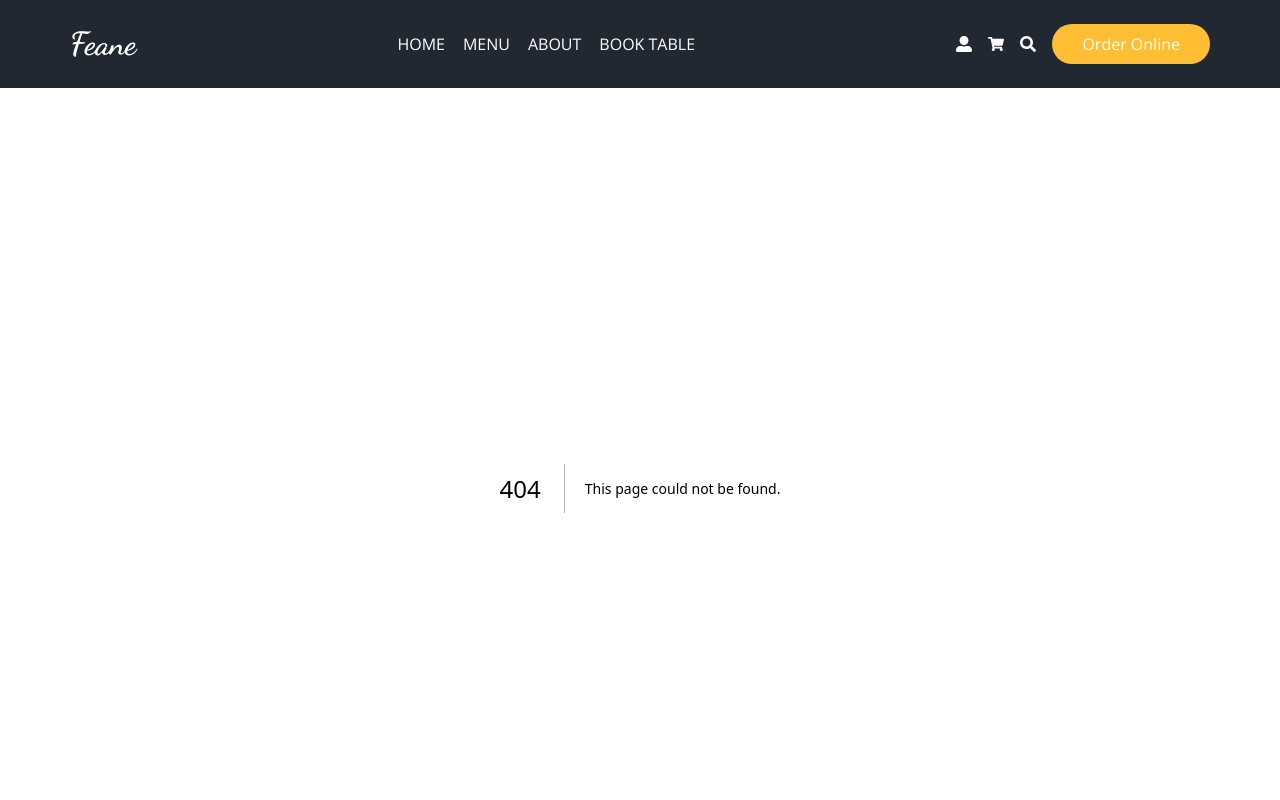
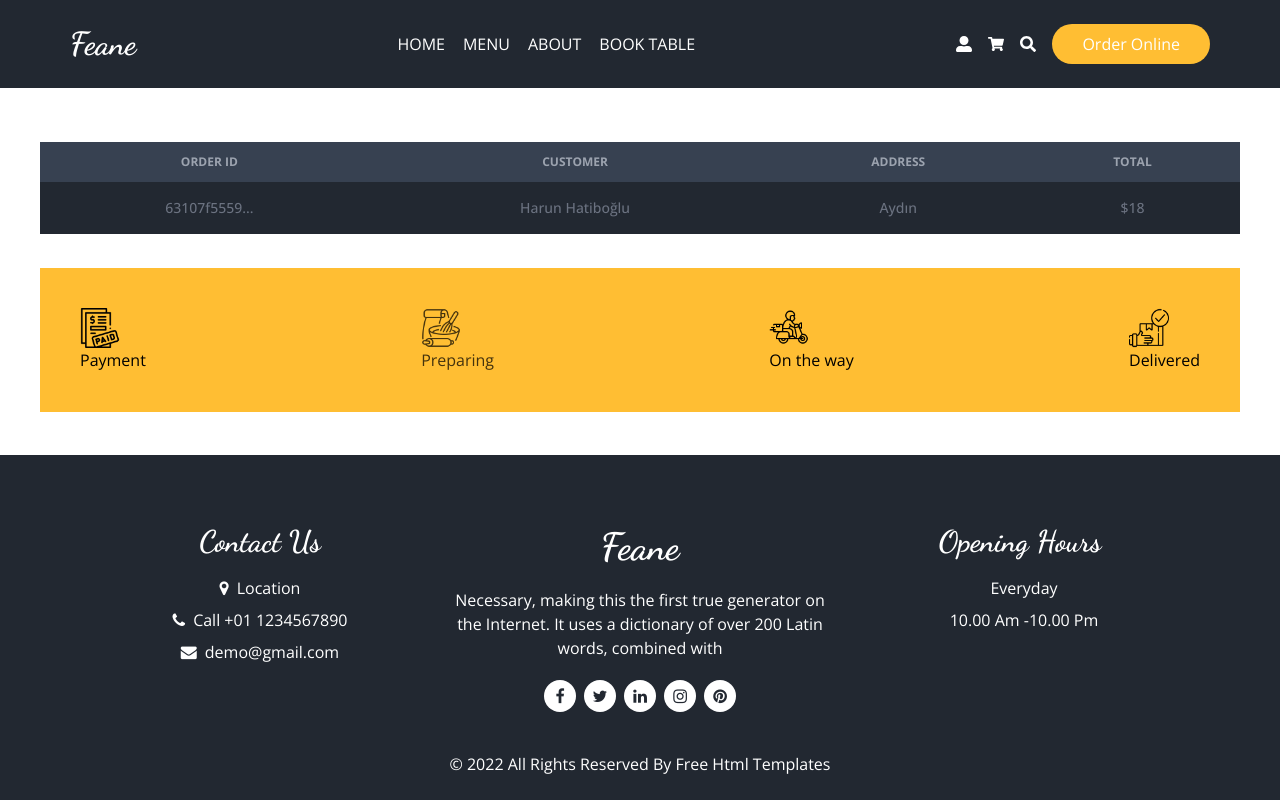
Before and after one commit to Harhat18/food-ordering, a Next.js app: page /order in a window 1280 px wide. Before the commit this address had no page. Shown: the top 800 px of the page. Built offline with nearby package versions, Linux system fonts and the light colour scheme.

Commit message:
add commit order page

```diff
--- /dev/null
+++ b/pages/order/index.jsx
@@ -0,0 +1,90 @@
+import Image from "next/image";
+
+const Order = () => {
+  return (
+    <div className="overflow-x-auto">
+      <div className="min-h-[calc(100vh_-_433px)] flex  justify-center items-center flex-col p-10  min-w-[1000px]">
+        <div className=" flex items-center flex-1  w-full max-h-28">
+          <table className="w-full text-sm text-center text-gray-500">
+            <thead className="text-xs text-gray-400 uppercase bg-gray-700">
+              <tr>
+                <th scope="col" className="py-3 px-6">
+                  ORDER ID
+                </th>
+                <th scope="col" className="py-3 px-6">
+                  CUSTOMER
+                </th>
+                <th scope="col" className="py-3 px-6">
+                  ADDRESS
+                </th>
+                <th scope="col" className="py-3 px-6">
+                  TOTAL
+                </th>
+              </tr>
+            </thead>
+            <tbody>
+              <tr className="transition-all bg-secondary border-gray-700 hover:bg-primary ">
+                <td className="py-4 px-6 font-medium whitespace-nowrap hover:text-white flex items-center gap-x-1 justify-center">
+                  63107f5559...
+                </td>
+                <td className="py-4 px-6 font-medium whitespace-nowrap hover:text-white">
+                  Harun Hatiboğlu
+                </td>
+                <td className="py-4 px-6 font-medium whitespace-nowrap hover:text-white">
+                  Aydın
+                </td>
+                <td className="py-4 px-6 font-medium whitespace-nowrap hover:text-white">
+                  $18
+                </td>
+              </tr>
+            </tbody>
+          </table>
+        </div>
+        <div className="flex justify-between w-full p-10 bg-primary mt-6">
+          <div className="relative flex flex-col">
+            <Image
+              src="/images/paid.png"
+              alt=""
+              width={40}
+              height={40}
+              objectFit="contain"
+            />
+            <span>Payment</span>
+          </div>
+          <div className="relative flex flex-col animate-pulse">
+            <Image
+              src="/images/bake.png"
+              alt=""
+              width={40}
+              height={40}
+              objectFit="contain"
+            />
+            <span>Preparing</span>
+          </div>
+          <div className="relative flex flex-col">
+            <Image
+              src="/images/bike.png"
+              alt=""
+              width={40}
+              height={40}
+              contain
+            />
+            <span>On the way</span>
+          </div>
+          <div className="relative flex flex-col">
+            <Image
+              src="/images/delivered.png"
+              alt=""
+              width={40}
+              height={40}
+              objectFit="contain"
+            />
+            <span>Delivered</span>
+          </div>
+        </div>
+      </div>
+    </div>
+  );
+};
+
+export default Order;
--- /dev/null
+++ b/pages/profile/index.jsx
@@ -0,0 +1,7 @@
+import React from "react";
+
+const Index = () => {
+  return <div>index</div>;
+};
+
+export default Index;
```
